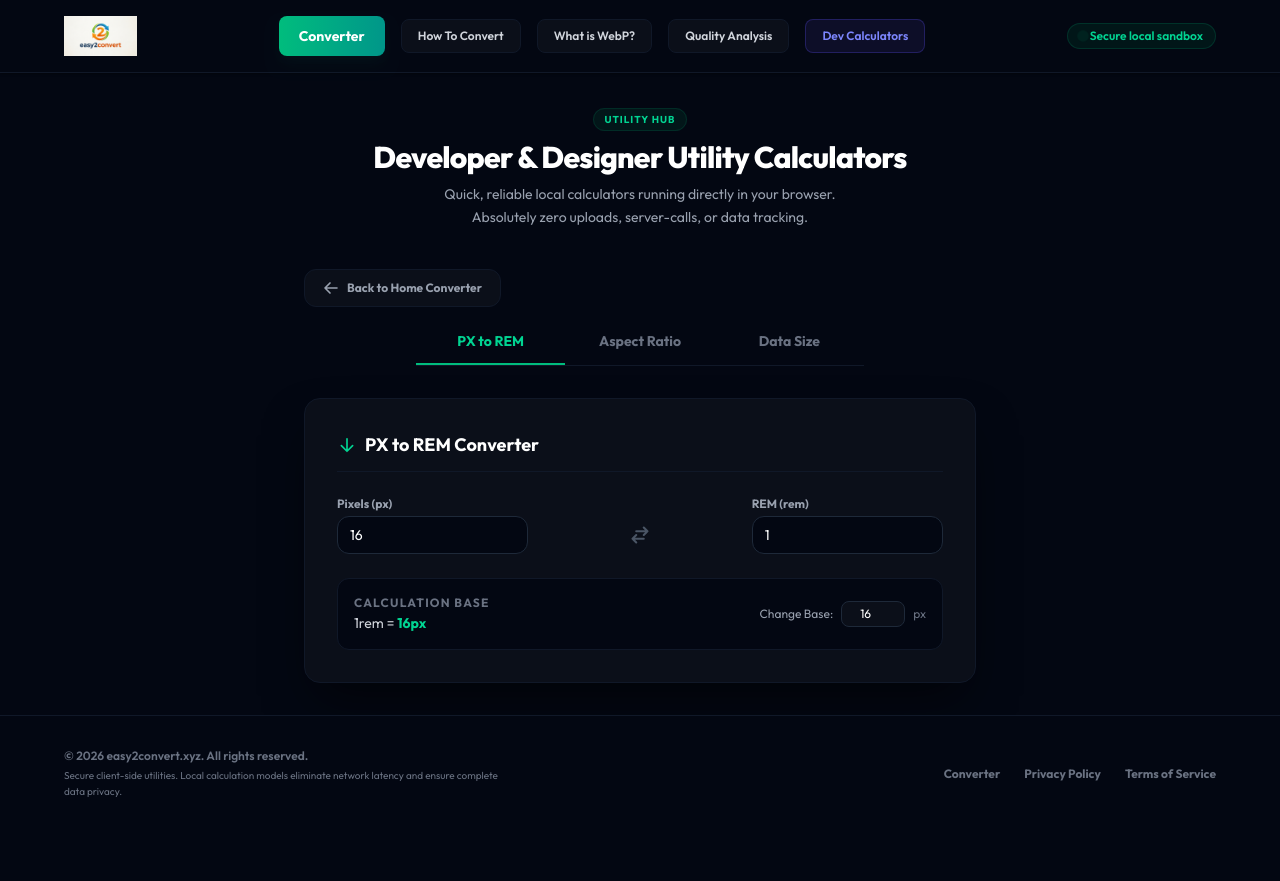
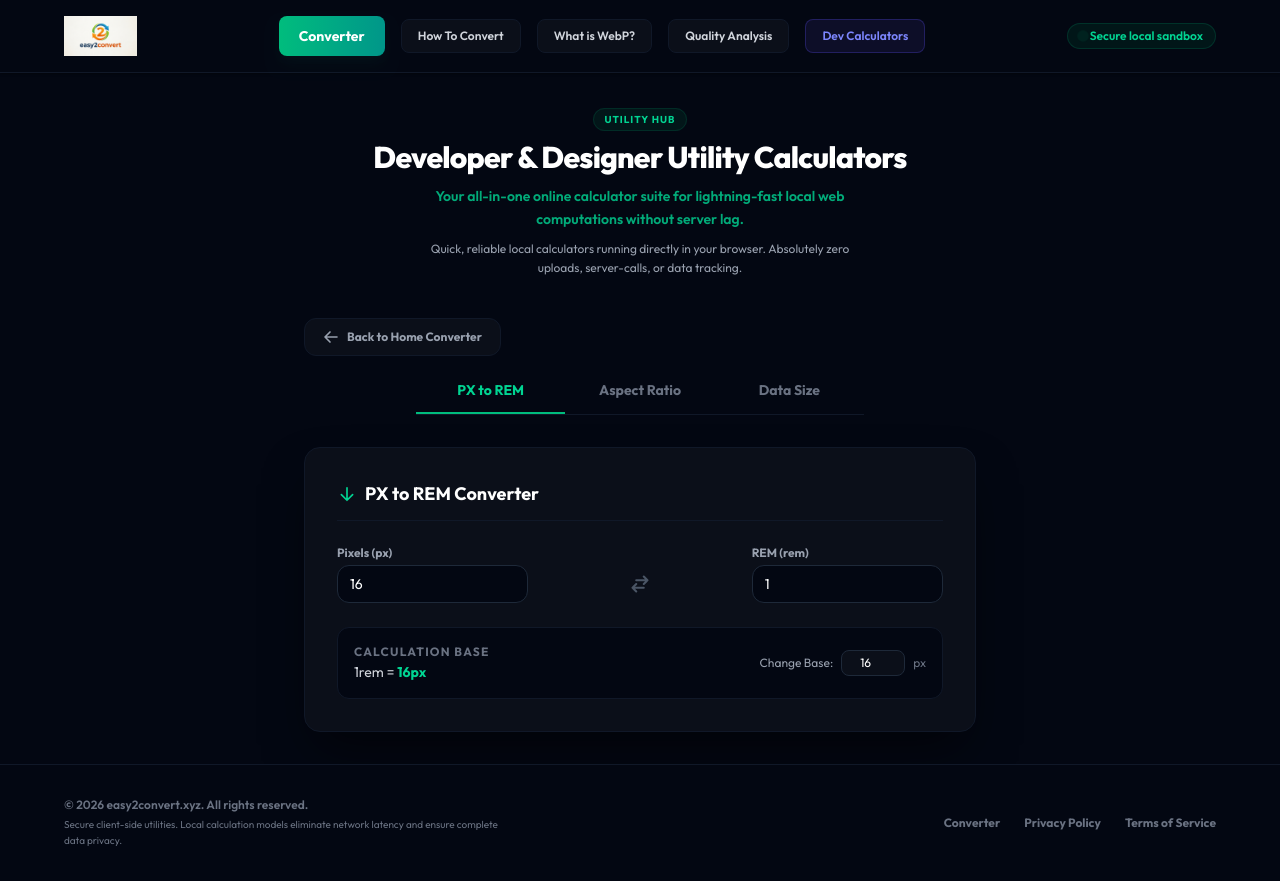
Before and after one commit to ashansl34/easy2convert, a Next.js app: page /calculators in a window 1280 px wide. Before the commit the page ends 832 px from the top, so only its background shows below. Built offline with nearby package versions, Linux system fonts and the light colour scheme.

Commit message:
seo: added target keywords for online calculator and nil calculator

```diff
--- /dev/null
+++ b/src/app/calculators/layout.js
@@ -0,0 +1,8 @@
+export const metadata = {
+  title: "Free Online Calculator & Dev Utilities | easy2convert.xyz",
+  description: "Looking for a reliable online calculator or nil calculator alternative? Try our fast, client-side web calculators for data conversion, aspect ratios, and design layout metrics.",
+};
+
+export default function CalculatorsLayout({ children }) {
+  return <>{children}</>;
+}
--- a/src/app/calculators/page.js
+++ b/src/app/calculators/page.js
@@ -130,7 +130,10 @@ export default function CalculatorsPage() {
           <h2 className="text-3xl font-extrabold text-white tracking-tight mt-2.5">
             Developer & Designer Utility Calculators
           </h2>
-          <p className="text-sm text-gray-400 mt-2 max-w-md mx-auto leading-relaxed">
+          <p className="text-sm text-emerald-400/80 font-semibold mt-2.5 max-w-md mx-auto leading-relaxed">
+            Your all-in-one online calculator suite for lightning-fast local web computations without server lag.
+          </p>
+          <p className="text-xs text-gray-400 mt-2 max-w-md mx-auto leading-relaxed">
             Quick, reliable local calculators running directly in your browser. Absolutely zero uploads, server-calls, or data tracking.
           </p>
         </div>
--- a/src/app/layout.js
+++ b/src/app/layout.js
@@ -15,8 +15,8 @@ export const viewport = {
 
 export const metadata = {
   title: "Easy2Convert - Premium Client-Side Image File Converter",
-  description: "Convert HEIC to JPG, WebP to PNG/JPG, and standard images locally in your browser. 100% serverless, private, and secure. Zero upload required.",
-  keywords: "HEIC to JPG, WebP to PNG, WebP to JPG, image converter, client side image converter, HEIC converter, local image conversion, fast image converter",
+  description: "Fast, 100% client-side online file converter for PDF, WebP, HEIC, and a powerful online calculator suite for developers, designers, and students.",
+  keywords: "HEIC to JPG, WebP to PNG, WebP to JPG, image converter, client side image converter, HEIC converter, local image conversion, fast image converter, online calculator, nil calculator, free web calculator, utility calculator, web calculator tool",
 };
 
 export default function RootLayout({ children }) {
```
